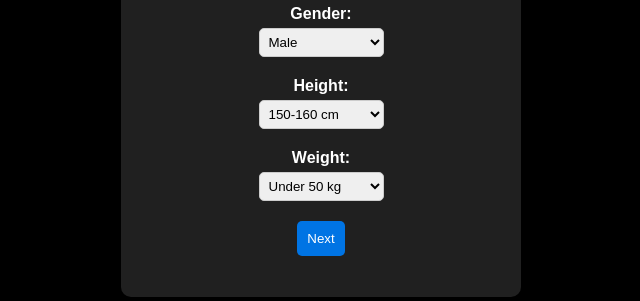
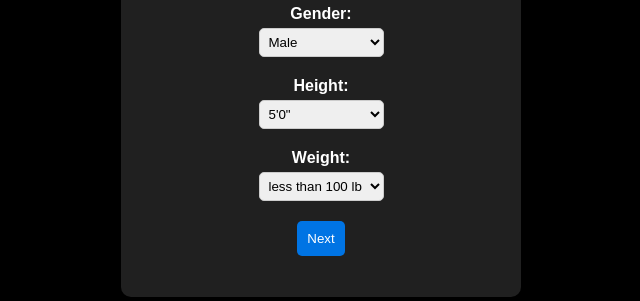
Before and after one commit to KatieOrtiz/FashionGPT, a Flask app: page /pref in a window 1280 px wide. Shown: the part 403-704 px from the top of the page, without its empty margins (319-959 px from the left). Run offline with Flask 3, Linux system fonts and the light colour scheme; some libraries are stand-ins or nearby versions.

Commit message:
udpated some UI

```diff
--- a/static/regstyles.css
+++ b/static/regstyles.css
@@ -65,7 +65,7 @@ button {
   background: none;
   color: white;
 }
-#error{
+.error{
 color: red;
 }
 .back-btn {
@@ -202,3 +202,9 @@ margin-right: 320px;
   width: 90px;
   height: 60px;
 }
+.flash-error{
+  color: red;
+}
+.flash-success{
+  color: green;
+}
--- a/static/script.js
+++ b/static/script.js
@@ -158,3 +158,40 @@ document.addEventListener("DOMContentLoaded", function() {
     window.location.href = "login"; // Replace "login.html" with the actual URL of your login page
   });
 });
+
+// search.js
+document.addEventListener('DOMContentLoaded', function() {
+  // Add event listener to the search input field
+  var searchInput = document.getElementById("searchInput");
+  if (searchInput) {
+      searchInput.addEventListener("input", search);
+  }
+});
+
+function search() {
+  var input, filter, userSuggestion, products, productName, i, j, txtValue;
+  input = document.getElementById("searchInput");
+  filter = input.value.toUpperCase();
+  userSuggestion = document.getElementsByClassName("user-suggestion");
+
+  for (i = 0; i < userSuggestion.length; i++) {
+      products = userSuggestion[i].getElementsByClassName("clothing-item-tile");
+      for (j = 0; j < products.length; j++) {
+          productName = products[j].getElementsByTagName("h3")[0];
+          txtValue = productName.textContent || productName.innerText;
+          if (txtValue.toUpperCase().indexOf(filter) > -1) {
+              products[j].style.display = "";
+          } else {
+              products[j].style.display = "none";
+          }
+      }
+  }
+}
+
+//Generate new outfit
+document.addEventListener("DOMContentLoaded", function () {
+  var button = document.getElementById("generateoutfit");
+  button.addEventListener("click", function () {
+    window.location.href = "pref";
+  });
+});
--- a/templates/dashboard.html
+++ b/templates/dashboard.html
@@ -16,7 +16,7 @@
           <h1>FashionGPT</h1>
         </div>
         <div class="navsearch">
-          <input type="text" placeholder="Search..." />
+          <input id="searchInput" type="text" placeholder="Search..." />
         </div>
         <div class="pagebuttons">
           <ul>
@@ -29,6 +29,7 @@
       </nav>
     </div>
   </header>
+  <button id="generateoutfit" class="back2pref">Generate a new outfit!</button>
     <div class="container2">
     <div id="output-section"></div>
     {% for suggestion_id, products in suggestion_products.items() %}
--- a/templates/registersize.html
+++ b/templates/registersize.html
@@ -45,21 +45,60 @@
             <div class="measurement-select">
               <label for="height">Height:</label>
               <select id="height" name="height" required>
-                <option value="150-160">150-160 cm</option>
-                <option value="161-170">161-170 cm</option>
-                <option value="171-180">171-180 cm</option>
-                <option value="181-190">181-190 cm</option>
-                <option value="191+">191+ cm</option>
+                <option value="150cm">5'0"</option>
+                <option value="152.5cm">5'1"</option>
+                <option value="155cm">5'2"</option>
+                <option value="157.5cm">5'3"</option>
+                <option value="160cm">5'4"</option>
+                <option value="162.5cm">5'5"</option>
+                <option value="165cm">5'6"</option>
+                <option value="167.5cm">5'7"</option>
+                <option value="170cm">5'8"</option>
+                <option value="172.5cm">5'9"</option>
+                <option value="175cm">5'10"</option>
+                <option value="177.5cm">5'11"</option>
+                <option value="180cm">6'0"</option>
+                <option value="182.5cm">6'1"</option>
+                <option value="185cm">6'2"</option>
+                <option value="187.5cm">6'3"</option>
+                <option value="190cm">6'4"</option>
+                <option value="192.5cm">6'5"</option>
               </select>
             </div>
             <div class="measurement-select">
               <label for="weight">Weight:</label>
               <select id="weight" name="weight" required>
-                <option value="under50">Under 50 kg</option>
-                <option value="50-60">50-60 kg</option>
-                <option value="61-70">61-70 kg</option>
-                <option value="71-80">71-80 kg</option>
-                <option value="81+">81+ kg</option>
+                  <option value="lessthan100lbs"> less than 100 lbs</option>
+                  <option value="100-105lbs">100-105 lbs</option>
+                  <option value="105-110lbs">105-110 lbs</option>
+                  <option value="110-115lbs">110-115 lbs</option>
+                  <option value="115-120lbs">115-120 lbs</option>
+                  <option value="120-125lbs">120-125 lbs</option>
+                  <option value="125-130lbs">125-130 lbs</option>
+                  <option value="130-135lbs">130-135 lbs</option>
+                  <option value="135-140lbs">135-140 lbs</option>
+                  <option value="140-145lbs">140-145 lbs</option>
+                  <option value="145-150lbs">145-150 lbs</option>
+                  <option value="150-155lbs">150-155 lbs</option>
+                  <option value="155-160lbs">155-160 lbs</option>
+                  <option value="160-165lbs">160-165 lbs</option>
+                  <option value="165-170lbs">165-170 lbs</option>
+                  <option value="170-175lbs">170-175 lbs</option>
+                  <option value="175-180lbs">175-180 lbs</option>
+                  <option value="180-185lbs">180-185 lbs</option>
+                  <option value="185-190lbs">185-190 lbs</option>
+                  <option value="190-195lbs">190-195 lbs</option>
+                  <option value="195-200lbs">195-200 lbs</option>
+                  <option value="210-220lbs">210-220 lbs</option>
+                  <option value="220-230lbs">220-230 lbs</option>
+                  <option value="230-240lbs">230-240 lbs</option>
+                  <option value="240-250lbs">240-250 lbs</option>
+                  <option value="250-260lbs">250-260 lbs</option>
+                  <option value="260-270lbs">260-270 lbs</option>
+                  <option value="270-280lbs">270-280 lbs</option>
+                  <option value="280-290lbs">280-290 lbs</option>
+                  <option value="290-300lbs">290-300 lbs</option>
+                  <option value="greaterthan300lbs"> greater than 300 lbs</option>
               </select>
             </div>
             <div class="button-container">
--- a/templates/userSettings.html
+++ b/templates/userSettings.html
@@ -9,7 +9,7 @@
       rel="stylesheet"
       href="https://cdnjs.cloudflare.com/ajax/libs/font-awesome/6.3.0/css/all.min.css"
     />
-    <title>Password Reset</title>
+    <title>Settings</title>
   </head>
   <body class="single-section-page">
     <header class="header">
--- a/templates/verifyPassword.html
+++ b/templates/verifyPassword.html
@@ -10,6 +10,7 @@
 
   <body>
 <div class="container">
+  <button class="back-btn" type="button" id="back2login">Back</button>
     <main>
       <div class="verification">
       <form method="post" action="{{ url_for('verifyPassword') }}">
```
Also changed, not shown: static/styles.css (+19 -4 lines), images/logo.PNG (added), images/section1.PNG (added), images/section2.PNG (added), images/section3.PNG (added), images/section4.PNG (added), images/section5.PNG (added).
